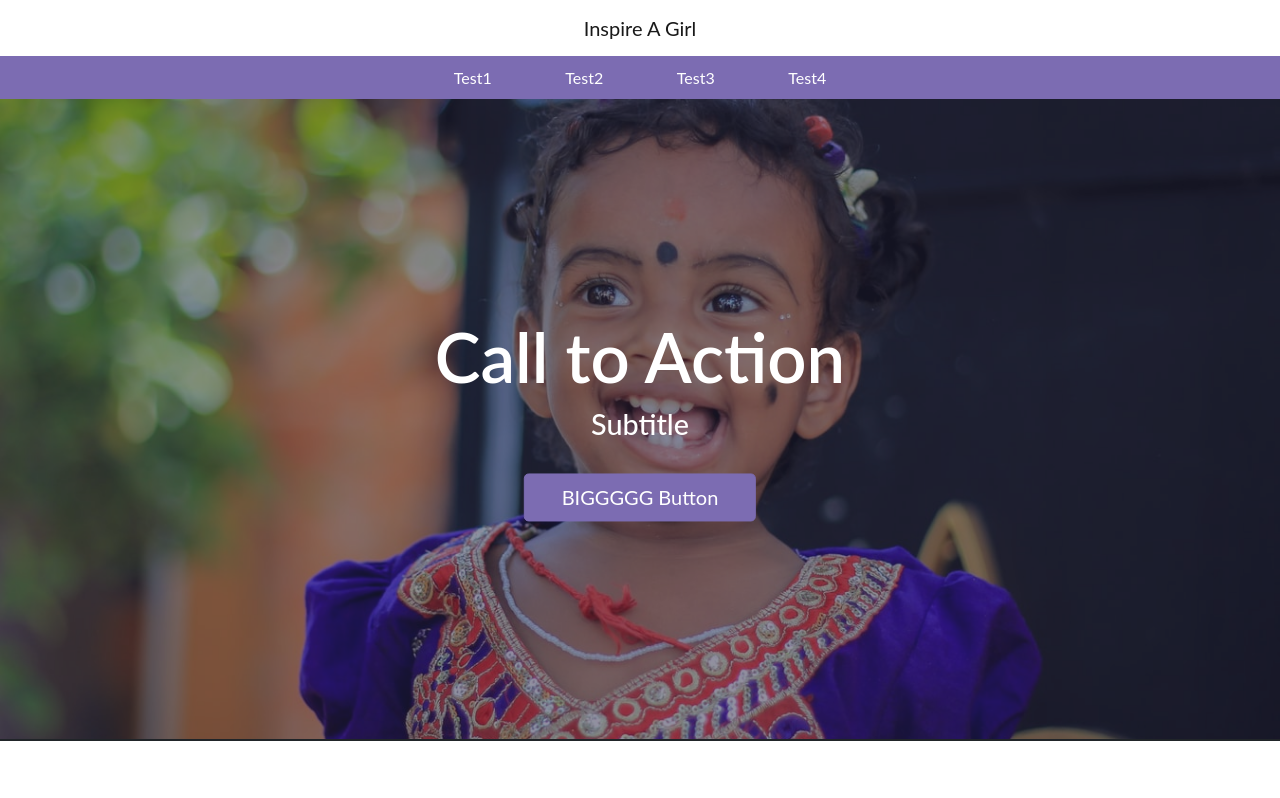
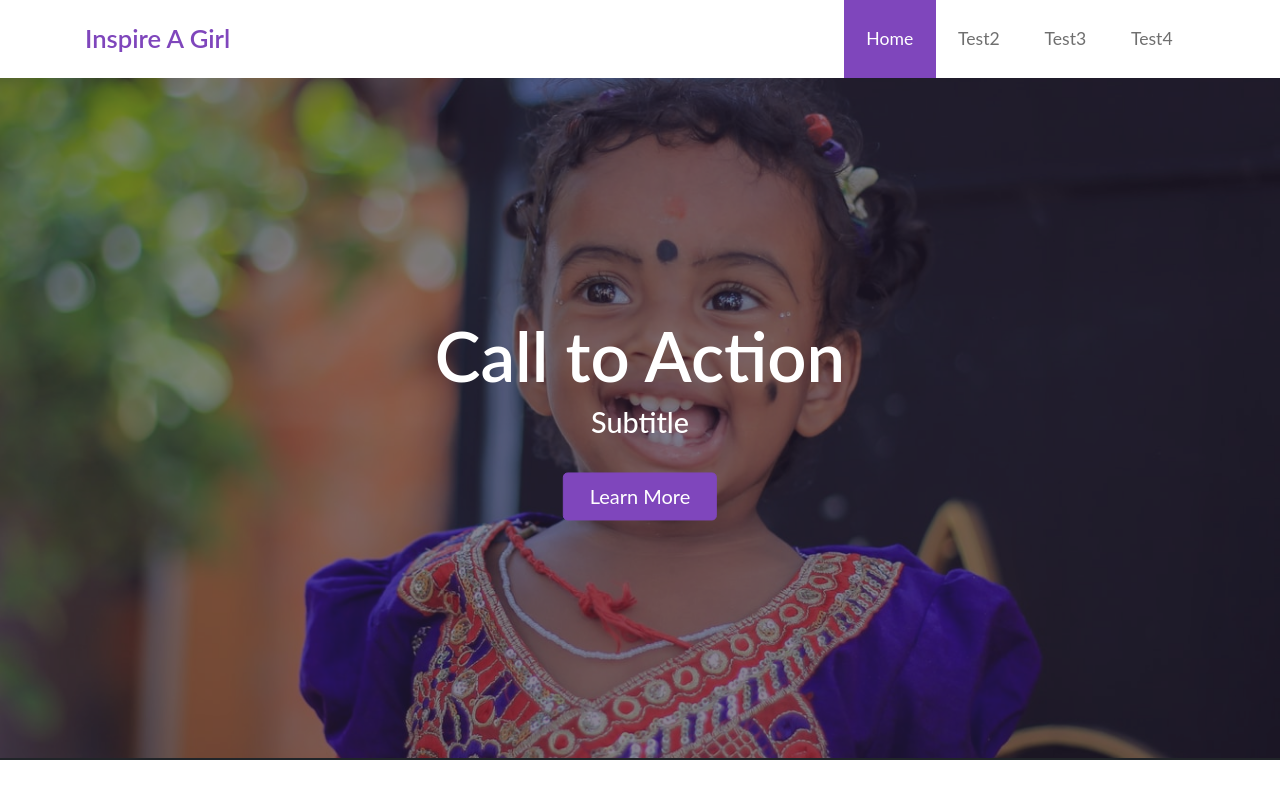
Before and after one commit to ShiromMakkad/InspireAGirl, a React (Create React App) app: page / in a window 1280 px wide. Shown: the top 798 px of the page. Built offline with nearby package versions, Linux system fonts and the light colour scheme.

Commit message:
Changed Navbar Style

```diff
--- a/src/App.tsx
+++ b/src/App.tsx
@@ -14,9 +14,10 @@ const App: React.FC = () => {
                 <div id="bannerText">
                     <h1>Call to Action</h1>
                     <h3>Subtitle</h3>
-                    <Button size="lg">BIGGGGG Button</Button>
+                    <Button size="lg">Learn More</Button>
                 </div>
             </div>
+            <div id="scrollTest"/>
         </div>
     );
 };
--- a/src/components/Navigation.tsx
+++ b/src/components/Navigation.tsx
@@ -7,19 +7,14 @@ import Nav from "react-bootstrap/Nav";
 export class Navigation extends React.Component {
     render() {
         return (
-            <Navbar id="nav" expand="md" variant="light" sticky="top" style={{padding: 0}}>
-                <div className="" style={{width: "100%"}}>
-                    <div className="d-flex align-content-center" style={{backgroundColor: "white", width: "100%", paddingTop: 8, paddingBottom: 8, paddingLeft: 16, paddingRight: 16}}>
+            <Navbar expand="md" variant="light" sticky="top">
                 <Container>
-                            <Navbar.Brand className="mx-md-auto" href="#">Inspire A Girl</Navbar.Brand>
-                            <Navbar.Toggle className="ml-auto" aria-controls="responsive-navbar-nav" />
-                        </Container>
-                    </div>
-                    <Navbar.Collapse id="responsive-navbar-nav" style={{backgroundColor: "#7c6cb2", width: "100%"}}>
-                        <Container>
-                            <Nav className="mx-auto">
-                                <Nav.Item as="a" href="#">
-                                    <a className="navbar-link" href="#">Test1</a>
+                    <Navbar.Brand className="mr-auto" href="#"><h1 id="brandName">Inspire A Girl</h1></Navbar.Brand>
+                    <Navbar.Toggle className="ml-auto" aria-controls="responsive-navbar-nav"/>
+                    <Navbar.Collapse>
+                        <Nav className="ml-auto">
+                            <Nav.Item as="a" href="#" className="active">
+                                <a className="navbar-link" href="#">Home</a>
                             </Nav.Item>
                             <Nav.Item as="a" href="#">
                                 <a className="navbar-link" href="#">Test2</a>
@@ -31,9 +26,8 @@ export class Navigation extends React.Component {
                                 <a className="navbar-link" href="#">Test4</a>
                             </Nav.Item>
                         </Nav>
+                    </Navbar.Collapse>
                 </Container>
-                    </Navbar.Collapse>
-                </div>
             </Navbar>
         )
     }
--- a/src/scss/App.scss
+++ b/src/scss/App.scss
@@ -4,8 +4,8 @@
 #img {
   object-fit: cover;
   width: 100%;
-  min-height: 60vh;
-  max-height: 80vh;
+  min-height: 70vh;
+  max-height: 85vh;
 }
 
 //This sets the tint on the image. From https://cssfox.co/=maxim-aginsky/log/three-ways-to-tint-image-with-css3-box-shadow-multiple-backgrounds-and-pseudo-elements. It's method 2
@@ -19,7 +19,7 @@ html {
     position: absolute;
     width: 100%;
     height: 100%;
-    box-shadow: 0 3000px rgba($darkShade, 0.5) inset;
+    box-shadow: 0 3000px rgba($darkShade, 0.55) inset;
   }
 }
 
@@ -56,7 +56,11 @@ html {
   }
 
   Button {
-    padding-right: 2.3rem;
-    padding-left: 2.3rem;
+    padding-right: 1.6rem;
+    padding-left: 1.6rem;
   }
 }
+
+#scrollTest {
+  height: 1000px;
+}
--- a/src/scss/Navbar.scss
+++ b/src/scss/Navbar.scss
@@ -1,57 +1,62 @@
 @import 'bootstrapTheme.scss';
-
-//This group is for making the hover white with a black background while not in the mobile view
-html {
-  @media only screen and (min-width: nth(nth($grid-breakpoints, 3), 2)) {
-    .nav-item:hover {
-      background-color: white;
-
-      .navbar-link {
-        color: black;
-      }
-    }
-  }
-
-  @media only screen and (max-width: nth(nth($grid-breakpoints, 3), 2)) {
-    .nav-item:hover {
-      a:focus {
-        color: white;
-      }
-    }
-  }
-
-  .navbar-link {
-    color: white;
-  }
-}
 
 //Removes the underline that's on links by default for the page navigation buttons
 .nav-item:hover {
   a:hover {
     text-decoration: none;
   }
+
   text-decoration: none;
 }
 
-//Adds padding to the page navigation buttons
-.nav-item {
-  padding: 0.6rem 2.3rem;
+.navbar {
+  background-color: $body-bg;
 }
 
-.navbar-toggler {
-  border-color: transparent;
+//How I do the background on the nav buttons is pretty weird. The nav button text is surrounded by the nav item which is surrounded by a container which is surrounded by the navbar.
+// In order to make sure that setting the nav item background goes all the way to the bottom of the navbar, there has to be no padding on any parent elements.
+// That's why the padding variables are set in bootstrapTheme.scss. Then I just set the padding on the nav items to be larger than anything else.
+// This will make them extend to the bottom of the navbar. Now I just have to add coloring
+html {
+  //These two margins are set to adding padding in the mobile view. I use margin because padding causes a weird bug where the navigation animation gets removed.
+  #title {
+    margin: 0.5rem 1rem !important;
+  }
+
+  .navbar-toggler-icon {
+    margin: 0.5rem 0.25rem !important;
+  }
+
+  //Adds padding to the page navigation buttons
+  .nav-item {
+    padding: 1.6rem 1.4rem;
+  }
+
+  //Navbar coloring
+  .nav-item {
+    color: $backgroundTextColor;
+    transition: 0.4s ease;
+    .navbar-link {
+      color: $backgroundTextColor;
+    }
+  }
+
+  .active, .nav-item:hover {
+    .navbar-link {
+      color: white;
+    }
+    background-color: $brandColor;
+  }
 }
 
-.navbar-toggle.collapsed {
-  .top-bar {
-    transform: rotate(0);
-  }
+.navbar-link {
+  font-size: 1.1rem;
+}
 
-  .middle-bar {
-    opacity: 1;
-  }
-
-  .bottom-bar {
-    transform: rotate(0);
-  }
+//This sets the brand name in the navbar
+#brandName {
+  color: $brandColor;
+  font-weight: 600;
+  font-size: 1.6rem;
+  margin: 0;
 }
--- a/src/scss/bootstrapTheme.scss
+++ b/src/scss/bootstrapTheme.scss
@@ -1,14 +1,9 @@
-// From http://colormind.io/bootstrap/
-$lightShade: #EBEDF0;
-$lightAccent: #8689A5;
-$brandColor: #7C6DB1;
-$darkAccent: #626D9D;
-$darkShade: #272742;
+@import 'globals.scss';
 
-$primary: #7c6cb2;
-$info: #252844;
-$success: #5a9b6d;
-$warning: #d88b35;
+$primary: $brandColor;
+$info: #282337;
+$success: #5b9071;
+$warning: #d87f39;
 $danger: #f44336;
 
 $font-family: 'Lato';
@@ -28,6 +23,13 @@ $font-file: '../assets/latoFont/Lato-Medium';
 
 $font-family-base: 'Lato', sans-serif;
 
+$navbar-padding-y: 0;
+$navbar-padding-x: 0;
+
 $navbar-light-toggler-border-color: transparent;
 
+body {
+  color: $backgroundTextColor;
+}
+
 @import "../../node_modules/bootstrap/scss/bootstrap";
--- /dev/null
+++ b/src/scss/globals.scss
@@ -0,0 +1,8 @@
+// From http://colormind.io/bootstrap/
+$lightShade: #F8F8F8;
+$lightAccent: #A889CB;
+$brandColor: #7F46BC;
+$darkAccent: #876B96;
+$darkShade: #2A213A;
+
+$backgroundTextColor: #6f6f6f;
```
Lines whose indentation alone changed are shown as unchanged.
